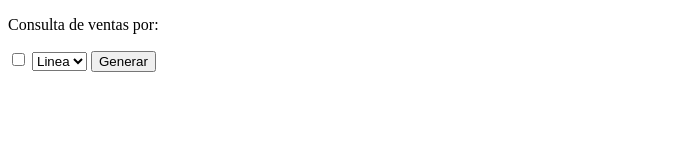
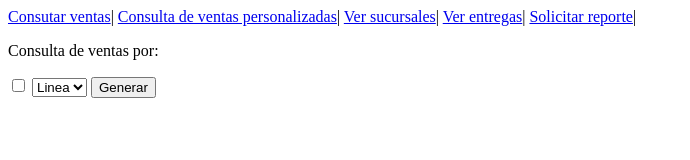
Before and after one commit to EfrainRojasP/PI_RecopilacionDeInformacionTiendasConveniencia, a plain HTML site: page Paginas/Encargado/generarGrafico.html in a window 1280 px wide. Shown: the whole page, without its empty margins (0-690 px from the left). Drawn offline with Linux system fonts and the light colour scheme.

Commit message:
Se añadio un nav

```diff
--- a/Paginas/Encargado/generarGrafico.html
+++ b/Paginas/Encargado/generarGrafico.html
@@ -7,7 +7,13 @@
     <title>Document</title>
 </head>
 <body>
-    <nav></nav>
+    <nav>
+        <a href="ventas.html">Consutar ventas</a>|
+        <a href="consultaVentasPersonalizadas.html">Consulta de ventas personalizadas</a>|
+        <a href="verSucursales.html">Ver sucursales</a>|
+        <a href="entrgas.html">Ver entregas</a>|
+        <a href="solicitarReporte.html">Solicitar reporte</a>|
+    </nav>
     <section id="realizoConsulta">
         <p>Consulta de ventas por:</p>
     </section>
```
Also changed, not shown: Paginas/Encargado/consultaVentasPersonalizadas.html (+5 -0 lines), Paginas/Encargado/entrgas.html (+5 -0 lines), Paginas/Encargado/noEntregados.html (+5 -0 lines), Paginas/Encargado/solicitarReporte.html (+5 -0 lines), Paginas/Encargado/ventas.html (+5 -0 lines), Paginas/Encargado/verSucursales.html (+5 -0 lines).
